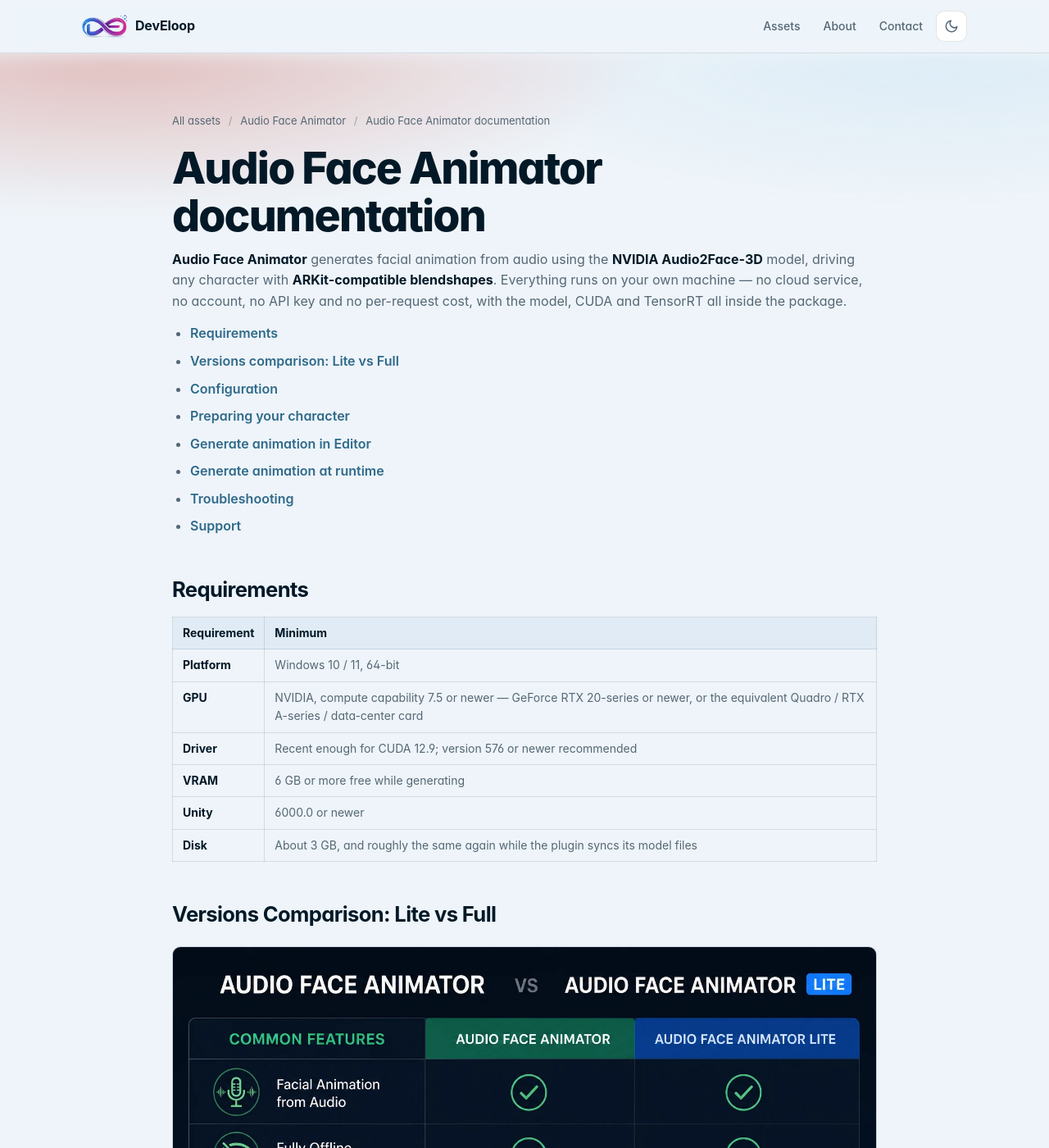
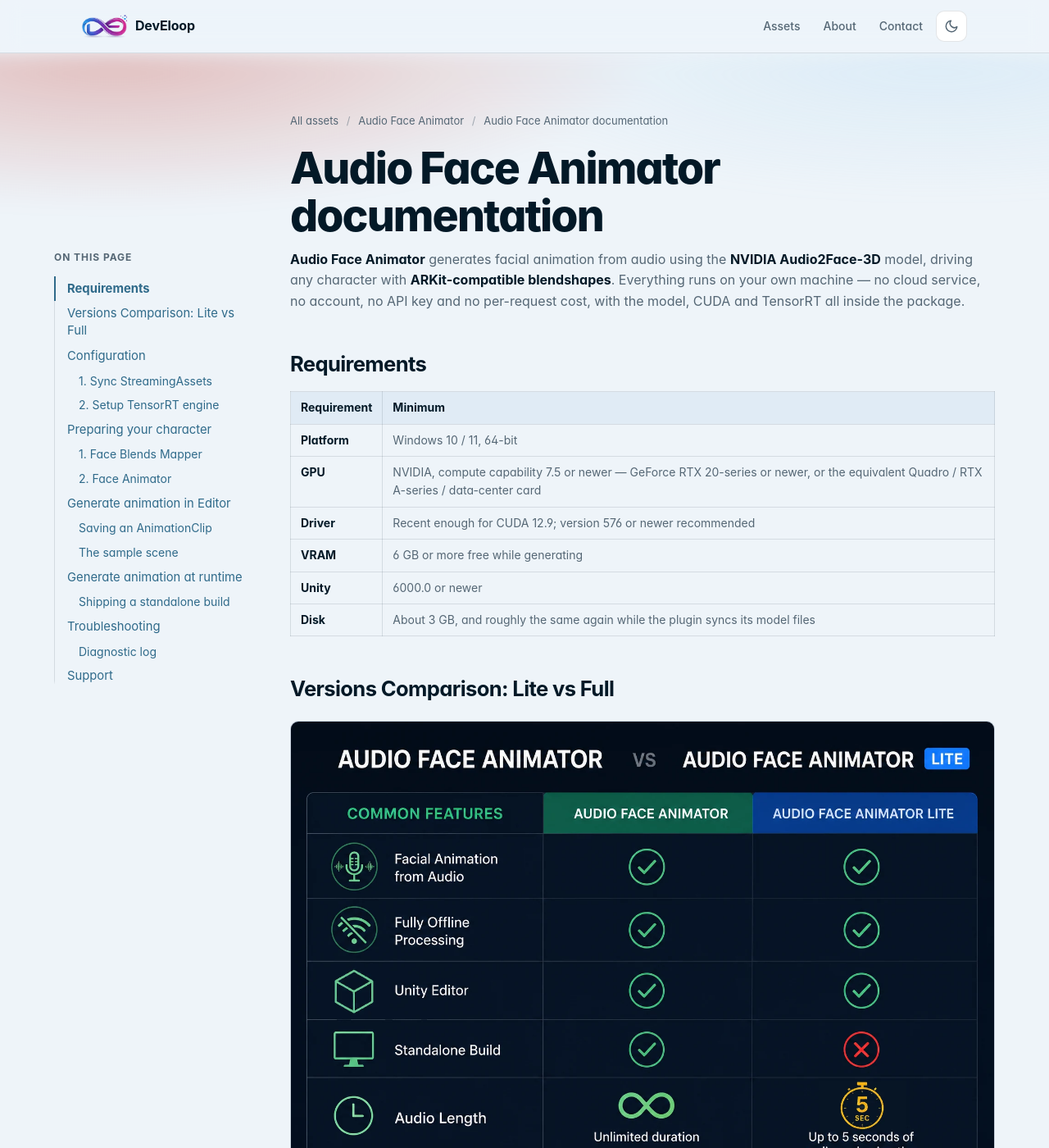
Before and after one commit to Dev-eloop/dev-eloop.github.io, a Jekyll site: the page built from audio-face-animator/docs/index.md, in a window 1280 px wide and 1400 px high. Shown: the whole window at 82% size. Built offline with Jekyll 4.4.1, drawn with Linux system fonts in a browser that asks for light colours.

Commit message:
Give the documentation pages a sticky contents sidebar
The contents list at the top of a doc page was only useful before the first
scroll. It now stays on screen: at 1200px and up it becomes a sticky column to
the left of the prose, with the section being read marked on its rail.

Built from the headings themselves rather than written by hand, so a section
added to the Markdown cannot be missing from the list, and the two hand-written
lists are deleted. Kramdown already gives every heading an id, including the
`{: #editions}` ones, so the links are the same anchors as before. Subsections
are listed too, which the hand-written lists never were - that is most of the
value on the Animation Recorder page, where the four export formats are h3s.

Below 1200px there is no room beside 860px of prose, so it falls back to a card
in the flow, listing the sections only and splitting into two columns where it
fits. The script places it after the opening paragraph in that mode: the intro
is what the page is for, and a contents list above it reads as a wall.

The layout decision is made by a class set in <head>, before first paint, since
the list itself cannot exist until the content it reads has been parsed. Without
JavaScript the class never appears and the page stays exactly as it was, minus
the contents list. The hero shares the grid so the title, breadcrumb and prose
keep one left edge.

Headings also gain scroll-margin-top, which they needed before this change -
jumping to a section parked it underneath the 64px sticky top bar.

Co-Authored-By: Claude Opus 5 <noreply@anthropic.com>

```diff
--- a/_layouts/doc.html
+++ b/_layouts/doc.html
@@ -36,6 +36,13 @@
       var t = localStorage.getItem('theme');
       if (t === 'light' || t === 'dark') document.documentElement.dataset.theme = t;
     }catch(e){}
+
+    /* The table of contents is built from the headings further down the page, so
+       it cannot exist before the content is parsed. The two-column layout it
+       lives in is decided here instead — before first paint — so the prose never
+       renders centred and then jumps sideways once the script runs. Without
+       JavaScript the class is absent and the page stays single-column. */
+    document.documentElement.classList.add('js-toc');
   </script>
 </head>
 <body class="detail">
@@ -75,6 +82,15 @@
 <main>
   <section class="doc">
     <div class="wrap">
+      <!-- Filled in by the script below. Sits before the prose in source order so
+           that, on narrow screens where there is no room for a sidebar, it reads
+           as a contents list at the top of the page. -->
+      <nav class="doc-toc" id="docToc" aria-labelledby="docTocHead">
+        <p class="doc-toc-head" id="docTocHead">On this page</p>
+        <ul></ul>
+      </nav>
+
+      <div class="doc-body">
         {{ content }}
 
         <p class="back-link">
@@ -85,8 +101,96 @@
           {% endif %}
         </p>
       </div>
+    </div>
   </section>
 </main>
+
+<script>
+/* ---------- table of contents ----------
+   Built from the headings themselves rather than written by hand, so a section
+   added to the Markdown cannot be missing from the list. Kramdown already gives
+   every heading an id; the few that carry an explicit `{: #custom }` are used as
+   written, and anything without an id is skipped rather than guessed at.
+
+   This runs inline, immediately after the prose it reads, so the list is in place
+   by the time the page first paints. */
+(function(){
+  const toc = document.getElementById("docToc");
+  const list = toc.querySelector("ul");
+  const headings = [...document.querySelectorAll(".doc-body h2[id], .doc-body h3[id]")];
+
+  /* A contents list is navigation, not decoration: below a handful of sections it
+     saves nobody a scroll, so drop it and give the column back to the prose. */
+  if (headings.length < 3){
+    toc.remove();
+    document.documentElement.classList.remove("js-toc");
+    return;
+  }
+
+  const links = headings.map(h => {
+    const li = document.createElement("li");
+    li.className = "lvl-" + h.tagName[1];
+    const a = document.createElement("a");
+    a.href = "#" + h.id;
+    a.textContent = h.textContent;
+    li.appendChild(a);
+    list.appendChild(li);
+    return a;
+  });
+
+  /* Where the list belongs depends on how much room there is. Wide enough for the
+     sidebar and it has to be a child of the grid; too narrow and it becomes a card
+     in the flow, which reads better below the opening paragraph than above it —
+     the intro is what the page is for. The breakpoint is the one in styles.css. */
+  const wrap = toc.parentElement;
+  const intro = document.querySelector(".doc-body > p");
+  const wide = matchMedia("(min-width:1200px)");
+
+  function place(){
+    if (wide.matches) wrap.prepend(toc);
+    else if (intro) intro.after(toc);
+  }
+  wide.addEventListener("change", place);
+  place();
+
+  /* Highlight the section being read: the last heading to have passed under the
+     sticky top bar. Measured on scroll rather than observed, because a section
+     shorter than the viewport can leave two headings on screen at once and the
+     lower one must not win. */
+  let current = null;
+  let queued = false;
+
+  function highlight(){
+    queued = false;
+    let index = 0;
+    for (let i = 0; i < headings.length; i++){
+      if (headings[i].getBoundingClientRect().top > 96) break;
+      index = i;
+    }
+    /* At the very bottom the last section may be too short to ever reach the top
+       bar, so nothing would mark it read. */
+    if (window.innerHeight + window.scrollY >= document.body.offsetHeight - 2){
+      index = headings.length - 1;
+    }
+    const active = links[index];
+    if (active === current) return;
+    if (current) current.removeAttribute("aria-current");
+    active.setAttribute("aria-current", "true");
+    current = active;
+
+    /* Keep the marked entry visible when the list itself is scrolling. */
+    const box = active.getBoundingClientRect(), panel = toc.getBoundingClientRect();
+    if (box.top < panel.top || box.bottom > panel.bottom){
+      active.scrollIntoView({block: "nearest"});
+    }
+  }
+
+  addEventListener("scroll", () => {
+    if (!queued){ queued = true; requestAnimationFrame(highlight); }
+  }, {passive: true});
+  highlight();
+})();
+</script>
 
 <footer>
   <div class="wrap">
--- a/audio-face-animator/docs/index.md
+++ b/audio-face-animator/docs/index.md
@@ -11,17 +11,6 @@ Audio2Face-3D** model, driving any character with **ARKit-compatible
 blendshapes**. Everything runs on your own machine — no cloud service, no
 account, no API key and no per-request cost, with the model, CUDA and TensorRT
 all inside the package.
-
-<ul class="doc-links">
-  <li><a href="#requirements">Requirements</a></li>
-  <li><a href="#editions">Versions comparison: Lite vs Full</a></li>
-  <li><a href="#configuration">Configuration</a></li>
-  <li><a href="#preparing-your-character">Preparing your character</a></li>
-  <li><a href="#generate-animation-in-editor">Generate animation in Editor</a></li>
-  <li><a href="#generate-animation-at-runtime">Generate animation at runtime</a></li>
-  <li><a href="#troubleshooting">Troubleshooting</a></li>
-  <li><a href="#support">Support</a></li>
-</ul>
 
 ## Requirements
 
--- a/styles.css
+++ b/styles.css
@@ -393,6 +393,9 @@
 
     .doc{padding:8px 0 80px}
     .doc h2{margin:44px 0 12px;font-size:clamp(1.3rem,2.6vw,1.6rem)}
+    /* Jumping to a section from the contents list would otherwise park the
+       heading underneath the 64px sticky top bar. */
+    .doc h2,.doc h3{scroll-margin-top:84px}
     .doc p{color:var(--muted);margin:0 0 14px}
     .doc strong{color:var(--text);font-weight:650}
     .doc code{
@@ -509,6 +512,74 @@
     .doc blockquote p:last-child{margin-bottom:0}
     .doc hr{border:0;border-top:1px solid var(--border);margin:32px 0}
 
+    /* ---------- documentation table of contents ----------
+       One list, two shapes. Narrow: a contents card above the prose, where it sits
+       in source order. Wide: a sticky column beside the prose, in view the whole
+       way down. The markup is identical — only the container changes. */
+    .doc-toc{margin:22px auto 8px;padding:16px 18px;
+      border:1px solid var(--border);border-radius:var(--radius-sm);background:var(--bg-2)}
+    .doc-toc-head{
+      margin:0 0 10px;font-size:.75rem;font-weight:700;letter-spacing:.08em;
+      text-transform:uppercase;color:var(--muted);
+    }
+    .doc-toc ul{list-style:none;margin:0;padding:0}
+    .doc-toc li{margin:0}
+    .doc-toc a{
+      display:block;padding:5px 0;color:var(--muted);text-decoration:none;
+      font-size:.925rem;line-height:1.4;
+    }
+    .doc-toc a:hover{color:var(--accent)}
+    .doc-toc .lvl-3 a{padding-left:14px;font-size:.875rem}
+    /* The card sits above the opening paragraph, so it has to stay short: it
+       lists the sections only, exactly as the hand-written lists it replaced did,
+       and it splits into two columns as soon as there is width for them. Every
+       subsection is still one scroll away in the sidebar on a wide screen. */
+    @media (max-width:1199px){
+      .doc-toc .lvl-3{display:none}
+    }
+    @media (min-width:620px) and (max-width:1199px){
+      .doc-toc ul{columns:2;column-gap:36px}
+      .doc-toc li{break-inside:avoid}
+    }
+    /* The section currently being read. */
+    .doc-toc a[aria-current]{color:var(--accent);font-weight:650}
+
+    /* Two columns only once both fit at full width: 240 + 48 + 860, plus the
+       wrap's own 20px padding on each side. Below that the card layout above
+       stands, and the list stays at the top of the page. */
+    @media (min-width:1200px){
+      /* The hero shares the grid so that the title, the breadcrumb and the prose
+         keep a single left edge — the doc column is off-centre on the page, and a
+         centred title above it would read as a misalignment. */
+      .js-toc .detail .hero .wrap,
+      .js-toc .doc .wrap{
+        max-width:1250px;
+        display:grid;grid-template-columns:240px minmax(0,860px);
+        column-gap:48px;justify-content:center;align-items:start;
+      }
+      .js-toc .detail .hero .wrap > *,
+      .js-toc .doc .wrap > .doc-body{grid-column:2;max-width:860px;margin-inline:0}
+
+      .js-toc .doc-toc{
+        grid-column:1;grid-row:1;
+        position:sticky;top:88px;
+        /* Long contents lists scroll inside the column rather than running off
+           the bottom of a short window. */
+        max-height:calc(100vh - 116px);overflow-y:auto;overscroll-behavior:contain;
+        margin:0;padding:0;background:none;border:0;
+      }
+      /* A rail down the left of the list, with the active entry marked on the
+         rail itself — the -1px pull puts the accent segment on top of the rule
+         rather than beside it, so the marker reads as part of the same line. */
+      .js-toc .doc-toc ul{border-left:1px solid var(--border)}
+      .js-toc .doc-toc a{
+        padding:5px 0 5px 14px;margin-left:-1px;
+        border-left:2px solid transparent;
+      }
+      .js-toc .doc-toc a[aria-current]{border-left-color:var(--accent)}
+      .js-toc .doc-toc .lvl-3 a{padding-left:28px}
+    }
+
     .doc-links{margin:14px 0 0;padding-left:20px;color:var(--muted)}
     .doc-links li{margin-bottom:8px}
     .doc-links a{color:var(--accent);text-decoration:none;font-weight:600}
```
Also changed, not shown: animation-recorder/docs/index.md (+0 -14 lines). Lines whose indentation alone changed are shown as unchanged.
